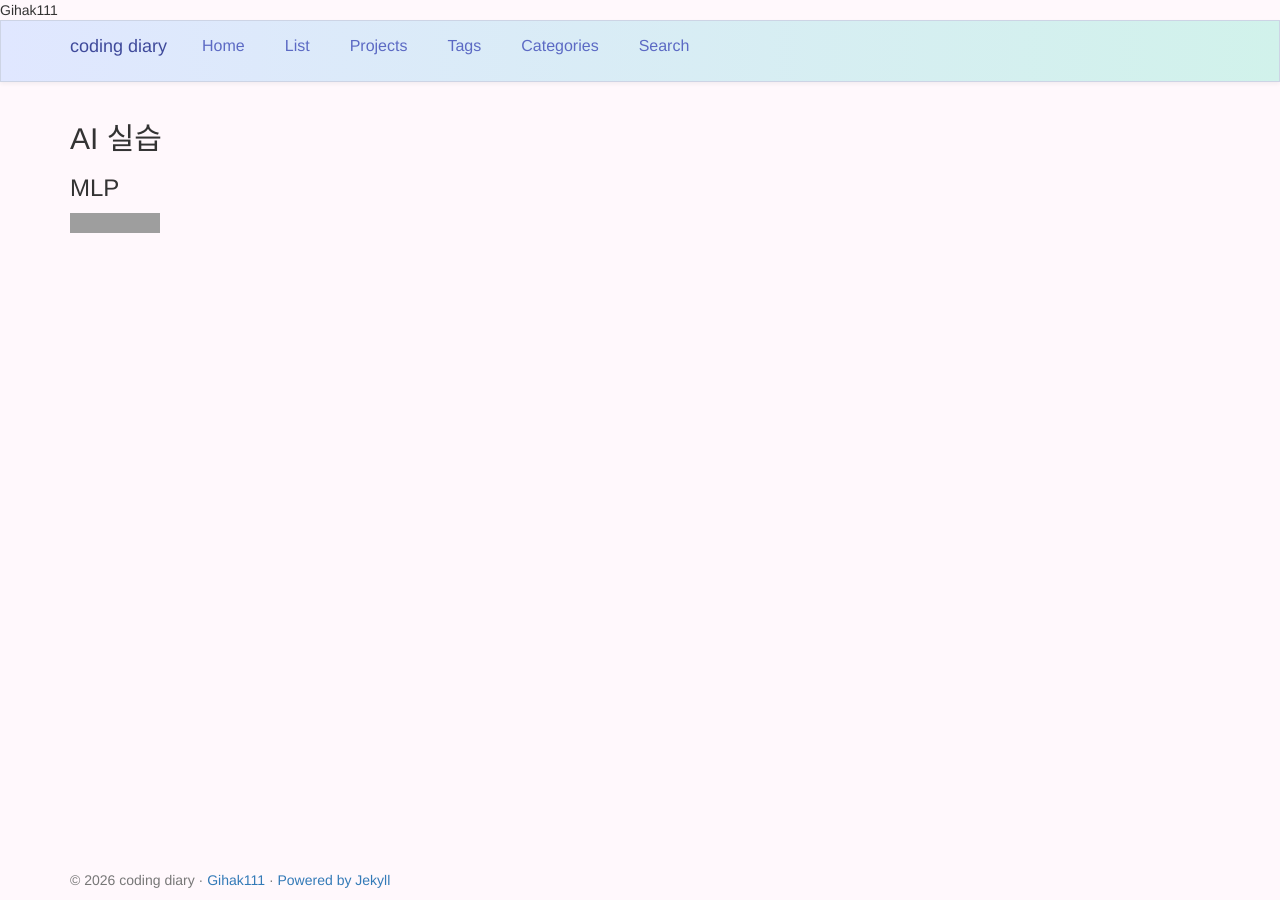
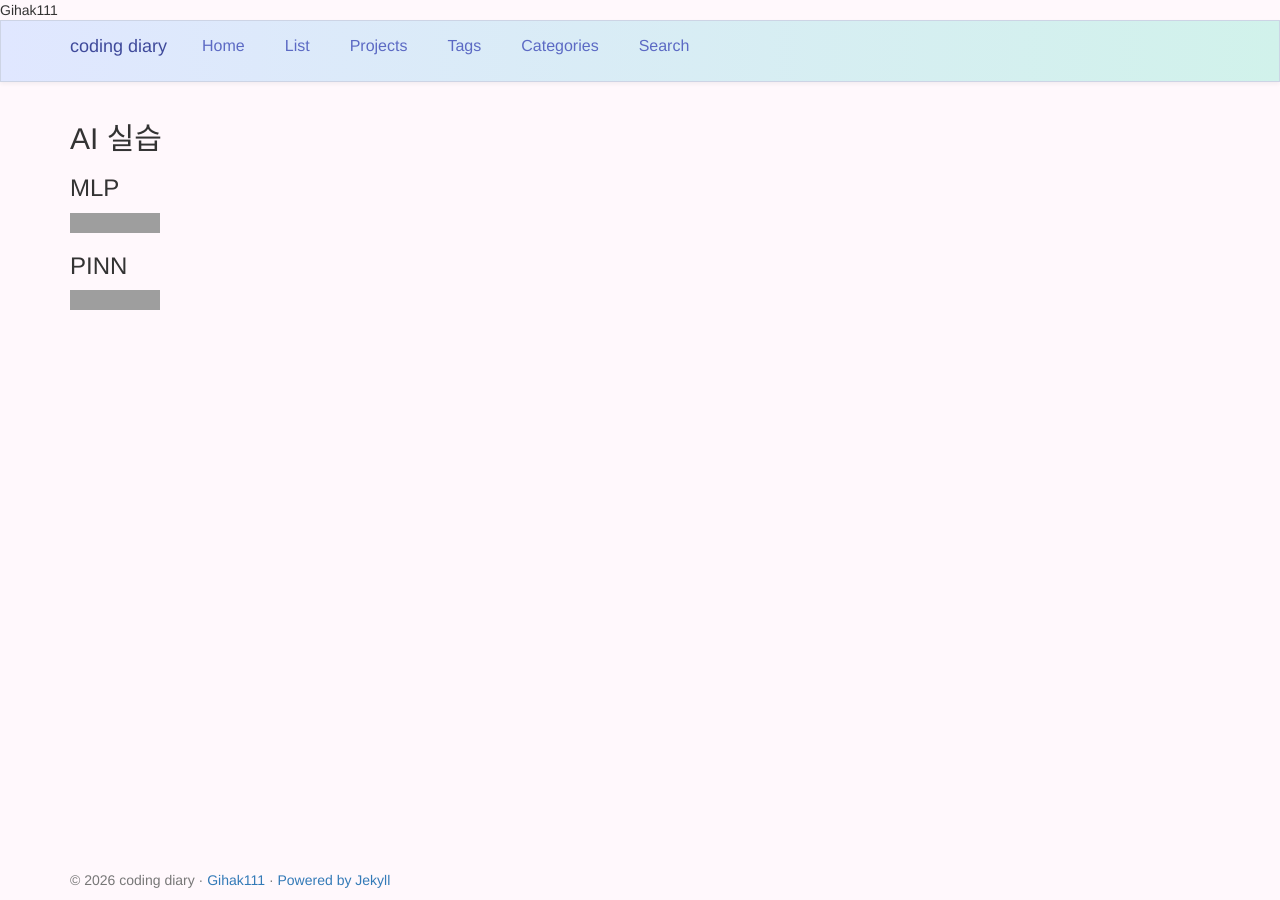
Before and after one commit to Gihak111/Gihak111.github.io, a Jekyll site: the page built from _posts/2026-06-08-AI_Learn_with_Colab_upload.md, in a window 1280 px wide. Built offline with Jekyll 4.4.1, drawn with Linux system fonts in a browser that asks for light colours; grey boxes are pictures that could not be loaded.

Commit message:
Update 2026-06-08-AI_Learn_with_Colab_upload.md

```diff
--- a/_posts/2026-06-08-AI_Learn_with_Colab_upload.md
+++ b/_posts/2026-06-08-AI_Learn_with_Colab_upload.md
@@ -12,3 +12,6 @@ nav: "docs"
 ## AI 실습
 ### MLP
 [![Open In Colab](https://colab.research.google.com/assets/colab-badge.svg)](https://colab.research.google.com/github/Gihak111/DeepLearning_code/blob/main/MLP/app.ipynb)
+
+### PINN
+[![Open In Colab](https://colab.research.google.com/assets/colab-badge.svg)](https://colab.research.google.com/github/Gihak111/DeepLearning_code/blob/main/PINN/app.ipynb)
```
